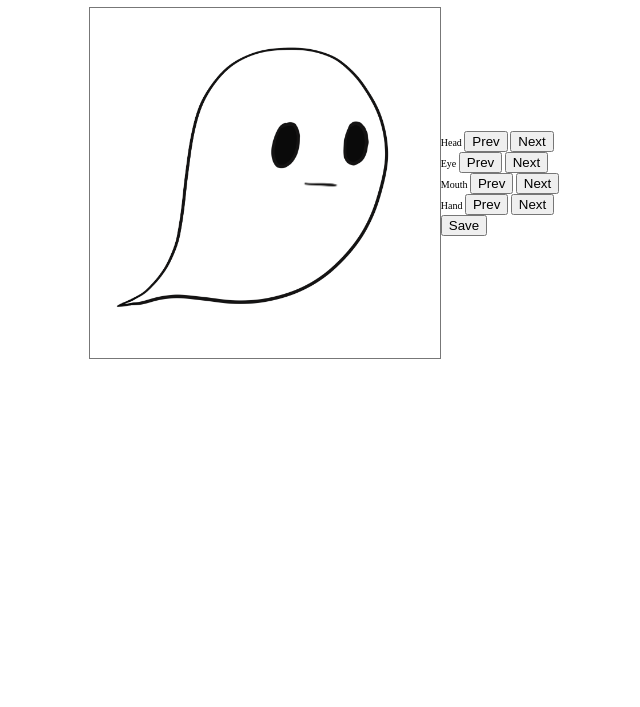
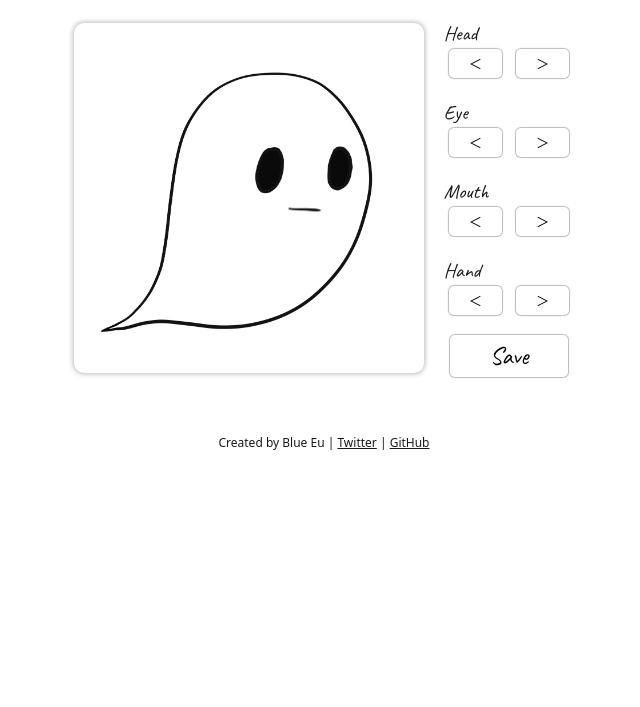
Before and after one commit to rolemadelen/ghost-vatar, a website: page index.html in a window 1280 px wide. Shown: the part 93-800 px from the top of the page, without its empty margins (316-956 px from the left). Drawn offline with Linux system fonts and the light colour scheme.

Commit message:
UI improved
Signed-off-by: Jii Yoo <jiiyoo@pm.me>
Signed-off-by: Madelen Yoo <rolemadelen@pm.me>
Signed-off-by: Madelen Yoo <rolemadelen@tuta.io>

```diff
--- a/index.html
+++ b/index.html
@@ -1,80 +1,114 @@
 <!DOCTYPE html>
 <html lang="en">
   <head>
-    <meta charset="UTF-8">
-    <meta http-equiv="X-UA-Compatible" content="IE=edge">
-    <meta name="viewport" content="width=device-width, initial-scale=1.0">
-    <link rel="stylesheet" href="./style/style.css">
+    <meta charset="UTF-8" />
+    <meta http-equiv="X-UA-Compatible" content="IE=edge" />
+    <meta name="viewport" content="width=device-width, initial-scale=1.0" />
+    <link rel="stylesheet" href="./style/style.css" />
     <script src="./script/main.js"></script>
     <script src="./script/html2canvas.min.js"></script>
+    <link rel="preconnect" href="https://fonts.googleapis.com" />
+    <link rel="preconnect" href="https://fonts.gstatic.com" crossorigin />
+    <link
+      href="https://fonts.googleapis.com/css2?family=Caveat:wght@400;500;600;700&display=swap"
+      rel="stylesheet"
+    />
     <title>Ghost-vatar</title>
   </head>
   <body>
+    <div class="layout">
+      <header>
+        <h1>Ghostvatar</h1>
+      </header>
       <section class="wrapper">
         <div class="preview">
           <div class="ghost-body">
-                <img src="./assets/ghost-body.png" alt="ghost body" class="ghost-body__img">
+            <img
+              src="./assets/ghost-body.png"
+              alt="ghost body"
+              class="ghost-body__img"
+            />
           </div>
           <div class="ghost-head">
-                <img src="./assets/head/ghost-head1.png" class="ghost-head__img">
-                <link rel="prefetch" href="./assets/head/ghost-head2.png">
-                <link rel="prefetch" href="./assets/head/ghost-head3.png">
-                <link rel="prefetch" href="./assets/head/ghost-head4.png">
-                <link rel="prefetch" href="./assets/head/ghost-head5.png">
-                <link rel="prefetch" href="./assets/head/ghost-head6.png">
+            <img src="./assets/head/ghost-head1.png" class="ghost-head__img" />
+            <link rel="prefetch" href="./assets/head/ghost-head2.png" />
+            <link rel="prefetch" href="./assets/head/ghost-head3.png" />
+            <link rel="prefetch" href="./assets/head/ghost-head4.png" />
+            <link rel="prefetch" href="./assets/head/ghost-head5.png" />
+            <link rel="prefetch" href="./assets/head/ghost-head6.png" />
           </div>
           <div class="ghost-eye">
-                <img src="./assets/eyes/ghost-eye1.png" alt="ghost eye" class="ghost-eye__img">
-                <link rel="prefetch" href="./assets/eyes/ghost-eye2.png">
-                <link rel="prefetch" href="./assets/eyes/ghost-eye3.png">
-                <link rel="prefetch" href="./assets/eyes/ghost-eye4.png">
-                <link rel="prefetch" href="./assets/eyes/ghost-eye5.png">
-                <link rel="prefetch" href="./assets/eyes/ghost-eye6.png">
+            <img
+              src="./assets/eyes/ghost-eye1.png"
+              alt="ghost eye"
+              class="ghost-eye__img"
+            />
+            <link rel="prefetch" href="./assets/eyes/ghost-eye2.png" />
+            <link rel="prefetch" href="./assets/eyes/ghost-eye3.png" />
+            <link rel="prefetch" href="./assets/eyes/ghost-eye4.png" />
+            <link rel="prefetch" href="./assets/eyes/ghost-eye5.png" />
+            <link rel="prefetch" href="./assets/eyes/ghost-eye6.png" />
           </div>
           <div class="ghost-mouth">
-                <img src="./assets/mouth/ghost-mouth1.png" alt="ghost mouth" class="ghost-mouth__img">
-                <link rel="prefetch" href="./assets/mouth/ghost-mouth2.png">
-                <link rel="prefetch" href="./assets/mouth/ghost-mouth3.png">
-                <link rel="prefetch" href="./assets/mouth/ghost-mouth4.png">
-                <link rel="prefetch" href="./assets/mouth/ghost-mouth5.png">
-                <link rel="prefetch" href="./assets/mouth/ghost-mouth6.png">
-                <link rel="prefetch" href="./assets/mouth/ghost-mouth7.png">
-                <link rel="prefetch" href="./assets/mouth/ghost-mouth8.png">
-                <link rel="prefetch" href="./assets/mouth/ghost-mouth9.png">
-                <link rel="prefetch" href="./assets/mouth/ghost-mouth10.png">
+            <img
+              src="./assets/mouth/ghost-mouth1.png"
+              alt="ghost mouth"
+              class="ghost-mouth__img"
+            />
+            <link rel="prefetch" href="./assets/mouth/ghost-mouth2.png" />
+            <link rel="prefetch" href="./assets/mouth/ghost-mouth3.png" />
+            <link rel="prefetch" href="./assets/mouth/ghost-mouth4.png" />
+            <link rel="prefetch" href="./assets/mouth/ghost-mouth5.png" />
+            <link rel="prefetch" href="./assets/mouth/ghost-mouth6.png" />
+            <link rel="prefetch" href="./assets/mouth/ghost-mouth7.png" />
+            <link rel="prefetch" href="./assets/mouth/ghost-mouth8.png" />
+            <link rel="prefetch" href="./assets/mouth/ghost-mouth9.png" />
+            <link rel="prefetch" href="./assets/mouth/ghost-mouth10.png" />
           </div>
           <div class="ghost-hand">
-                <img src="./assets/hand/ghost-hand1.png" alt="ghost hand" class="ghost-hand__img">
-                <link rel="prefetch" href="./assets/hand/ghost-hand2.png">
-                <link rel="prefetch" href="./assets/hand/ghost-hand3.png">
-                <link rel="prefetch" href="./assets/hand/ghost-hand4.png">
+            <img
+              src="./assets/hand/ghost-hand1.png"
+              alt="ghost hand"
+              class="ghost-hand__img"
+            />
+            <link rel="prefetch" href="./assets/hand/ghost-hand2.png" />
+            <link rel="prefetch" href="./assets/hand/ghost-hand3.png" />
+            <link rel="prefetch" href="./assets/hand/ghost-hand4.png" />
           </div>
         </div>
         <div class="buttons">
           <div class="head">
-                <span>Head</span>
-                <button onclick="switchPrevHead()">Prev</button>
-                <button onclick="switchNextHead()">Next</button>
+            <p>Head</p>
+            <button onclick="switchPrevHead()">＜</button>
+            <button onclick="switchNextHead()">＞</button>
           </div>
           <div class="eye">
-                <span>Eye</span>
-                <button onclick="switchPrevEye()">Prev</button>
-                <button onclick="switchNextEye()">Next</button>
+            <p>Eye</p>
+            <button onclick="switchPrevEye()">＜</button>
+            <button onclick="switchNextEye()">＞</button>
           </div>
           <div class="mouth">
-                <span>Mouth</span>
-                <button onclick="switchPrevMouth()">Prev</button>
-                <button onclick="switchNextMouth()">Next</button>
+            <p>Mouth</p>
+            <button onclick="switchPrevMouth()">＜</button>
+            <button onclick="switchNextMouth()">＞</button>
           </div>
           <div class="hand">
-                <span>Hand</span>
-                <button onclick="switchPrevHand()">Prev</button>
-                <button onclick="switchNextHand()">Next</button>
+            <p>Hand</p>
+            <button onclick="switchPrevHand()">＜</button>
+            <button onclick="switchNextHand()">＞</button>
           </div>
           <div class="save">
             <button onclick="saveImage()">Save</button>
           </div>
         </div>
       </section>
+      <footer>
+        <p>
+          Created by <strong>Blue Eu</strong> |
+          <a href="https://twitter.com/gonexvii"title="Twitter Profile">Twitter</a> |
+          <a href="https://github.com/gonexvii" title="Github">GitHub</a>
+        </p>
+      </footer>
+    </div>
   </body>
 </html>
--- a/script/main.js
+++ b/script/main.js
@@ -6,7 +6,7 @@ let hand = 1;
 const EYE_MAX = 6;
 const MOUTH_MAX = 11;
 const HEAD_MAX = 6;
-const HAND_MAX = 4;
+const HAND_MAX = 8;
 
 function switchPrevHead() {
   const headImg = document.querySelector(".ghost-head__img");
--- a/style/style.scss
+++ b/style/style.scss
@@ -128,8 +128,22 @@ table {
   border-spacing: 0;
 }
 
+a {
+  text-decoration: underline;
+  color: rgb(26, 26, 26);
+}
+
 :root {
   font-size: 62.5%;
+  font-family: "Caveat", cursive, ui-sans-serif, system-ui, -apple-system,
+    BlinkMacSystemFont, Segoe UI, Roboto, Helvetica Neue, Arial, Noto Sans,
+    sans-serif, Apple Color Emoji, Segoe UI Emoji, Segoe UI Symbol,
+    Noto Color Emoji;
+  color: rgb(26, 26, 26);
+}
+
+body {
+  font-size: 1.6rem;
 }
 
 img {
@@ -137,22 +151,61 @@ img {
   height: 100%;
 }
 
-.wrapper {
-  margin-top: 10rem;
+.layout {
+  max-width: 98rem;
+  width: 100%;
+  margin: 0 auto;
+}
+.wrapper,
+footer,
+header {
   display: flex;
   justify-content: center;
   align-items: center;
+}
+
+header {
+  padding: 3rem 0;
+}
+
+h1 {
+  font-size: 4.2rem;
+}
+
+footer {
+  margin: 5rem auto 2.5rem 0;
+  font-family: ui-sans-serif, system-ui, -apple-system, BlinkMacSystemFont,
+    Segoe UI, Roboto, Helvetica Neue, Arial, Noto Sans, sans-serif,
+    Apple Color Emoji, Segoe UI Emoji, Segoe UI Symbol, Noto Color Emoji;
+  font-size: 1.2rem;
+}
+
+.logo-github-small,
+.logo-twitter-small {
+  transform: scale(0.5);
 }
 
 .preview {
   width: 35rem;
   height: 35rem;
   text-align: center;
-  border: 1px solid #777;
+  box-shadow: 0px 0px 5px 1px #bbb;
+  border-radius: 1rem;
   position: relative;
+
+  &:hover {
+    box-shadow: 0px 0px 10px 1px #bbb;
+  }
 }
 
 .ghost {
+  &-body,
+  &-head,
+  &-eye,
+  &-mouth,
+  &-hand {
+    padding-top: 1rem;
+  }
   &-head {
     position: absolute;
     top: 0;
@@ -178,8 +231,73 @@ img {
   }
 }
 
+.buttons {
+  margin-left: 2rem;
+  > div {
+    padding: 1rem 0;
+  }
+  p {
+    font-size: 2rem;
+    padding: 0.5rem 0;
+  }
+
+  .save {
+    text-align: center;
+    > button {
+      font-family: "Caveat", cursive, ui-sans-serif, system-ui, -apple-system,
+        BlinkMacSystemFont, Segoe UI, Roboto, Helvetica Neue, Arial, Noto Sans,
+        sans-serif, Apple Color Emoji, Segoe UI Emoji, Segoe UI Symbol,
+        Noto Color Emoji;
+      font-size: 2.5rem;
+      width: 90%;
+      margin: 0;
+    }
+  }
+
+  button {
+    margin: 0 0.5rem;
+    cursor: pointer;
+    padding: 0.5rem 2rem;
+    box-shadow: 0px 0px 1px 1px #bbb;
+    border-radius: 0.5rem;
+    border: none;
+    background-color: white;
+    transition: 0.2s all ease-in-out;
+
+    &:hover {
+      box-shadow: 0px 0px 2px 1px #869ad2;
+      transition: 0.2s all ease-in-out;
+    }
+  }
+}
+
 @media all and (max-width: 500px) {
   .wrapper {
     flex-direction: column;
   }
+
+  .buttons {
+    margin: 2rem auto 0 auto;
+
+    .save {
+        justify-content: center;
+      > button {
+        padding: 1rem 3rem;
+        width: 90%;
       }
+    }
+
+    > div {
+      display: flex;
+    }
+
+    button {
+      padding: 0.5rem 3rem;
+    }
+
+    p {
+      width: 8rem;
+      font-size: 2.5rem;
+    }
+  }
+}
```
Also changed, not shown: assets/hand/ghost-hand5.png (added), assets/hand/ghost-hand6.png (added), assets/hand/ghost-hand7.png (added), assets/hand/ghost-hand8.png (added), style/style.css, 1 other file. Lines whose indentation alone changed are shown as unchanged.
